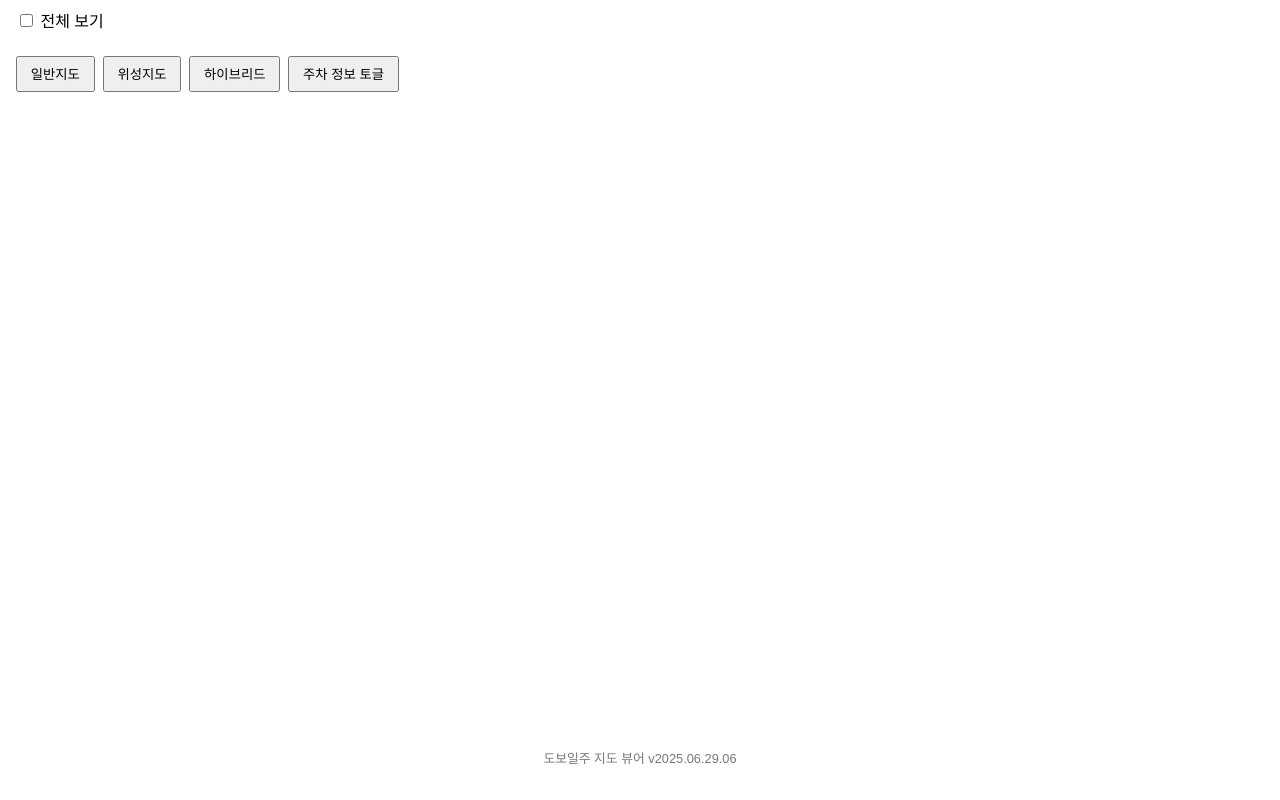
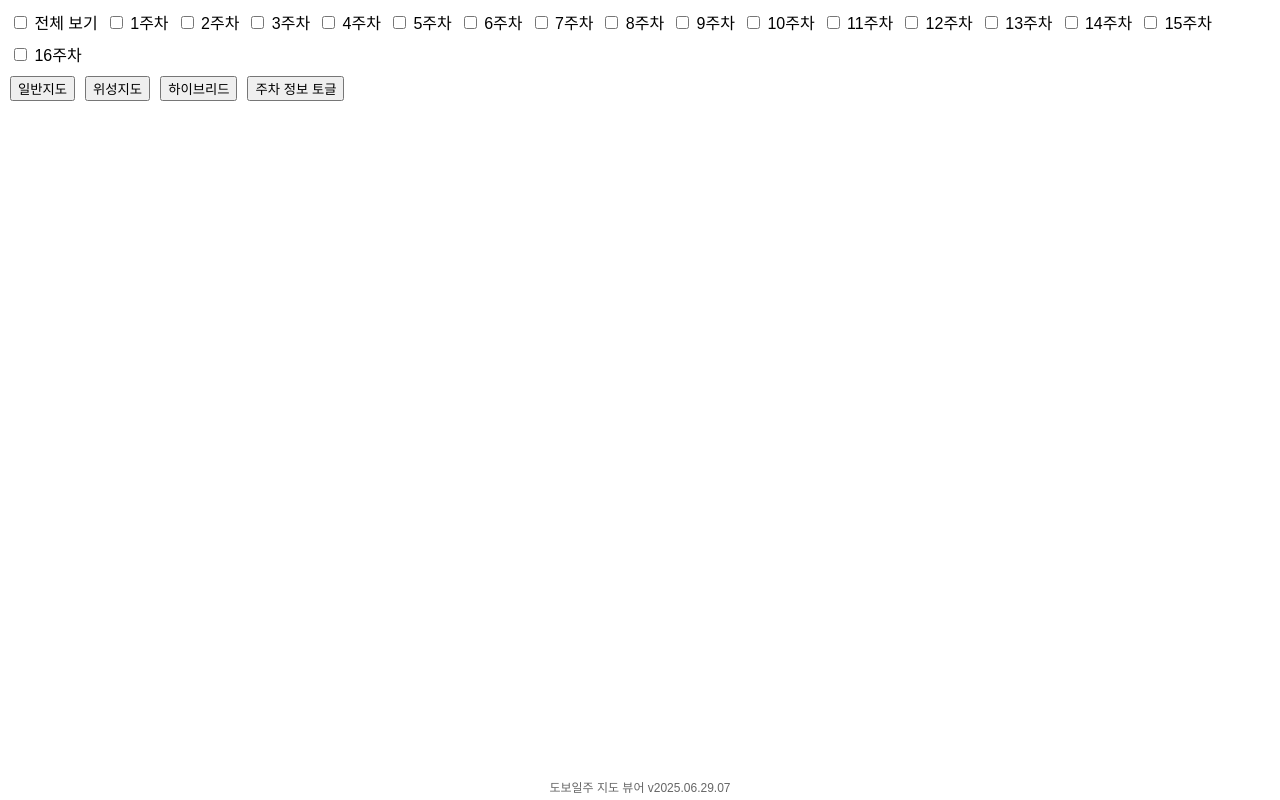
Before and after one commit to cloud9201/walking-map, a plain HTML site: page index.html in a window 1280 px wide. Drawn offline with nearby package versions, Linux system fonts and the light colour scheme.

Commit message:
Update index.html.7

```diff
--- a/index.html
+++ b/index.html
@@ -7,113 +7,91 @@
   <link rel="stylesheet" href="https://unpkg.com/leaflet@1.9.4/dist/leaflet.css" />
   <style>
     body {
+      margin: 0;
       font-family: sans-serif;
-      margin: 0;
-      padding: 0;
+      display: flex;
+      flex-direction: column;
+      height: 100vh;
     }
-
-    .control-row {
+    .controls {
+      padding: 10px;
+      display: flex;
+      flex-direction: column;
+      gap: 10px;
+    }
+    .checkbox-row {
       display: flex;
       flex-wrap: wrap;
-      align-items: center;
-      gap: 0.5rem;
-      padding: 0.5rem 1rem;
+      gap: 8px;
+      overflow-x: auto;
+      max-height: 3.5em;
     }
-
-    .checkbox-container {
-      max-height: 2.5rem;
-      overflow-x: auto;
-      overflow-y: hidden;
-      white-space: nowrap;
-      width: 100%;
-      padding: 0 1rem;
+    .map-buttons {
+      display: flex;
+      gap: 10px;
     }
-
-    .checkbox-wrapper {
-      display: flex;
-      flex-wrap: nowrap;
-      gap: 1rem;
-      align-items: center;
-    }
-
-    .map-container {
-      width: 100%;
-      height: 80vh;
-    }
-
-    .week-info-container {
+    #weekInfoContainer {
       display: flex;
       flex-wrap: wrap;
-      gap: 0.5rem;
-      max-height: 4.5rem; /* 2줄 기준 */
+      max-height: 5em;
       overflow-y: auto;
-      padding: 0 1rem;
+      gap: 10px;
     }
-
-    .week-info {
-      border: 1px solid #ccc;
-      padding: 0.25rem 0.5rem;
-      border-radius: 4px;
-      background: #f5f5f5;
-      font-size: 0.9rem;
+    #map {
+      flex: 1;
     }
-
-    .footer-version {
+    .version {
       text-align: center;
-      color: #777;
-      font-size: 0.8rem;
-      padding: 0.5rem;
-    }
-
-    button {
-      padding: 0.4rem 0.8rem;
-    }
-
-    @media (max-width: 600px) {
-      .checkbox-wrapper {
-        gap: 0.5rem;
-      }
-
-      .week-info {
-        font-size: 0.8rem;
-      }
+      font-size: 0.75rem;
+      color: #666;
+      margin-bottom: 5px;
     }
   </style>
 </head>
 <body>
-  <!-- 전체/주차별 보기 -->
-  <div class="control-row">
-    <label><input type="checkbox" id="selectAll" /> 전체 보기</label>
-    <div class="checkbox-container">
-      <div class="checkbox-wrapper" id="checkboxWrapper">
-        <!-- 주차별 체크박스가 JS로 삽입됨 -->
-      </div>
+  <div class="controls">
+    <!-- 전체 보기 / 주차별 체크박스 -->
+    <div class="checkbox-row">
+      <label><input type="checkbox" id="toggleAll" /> 전체 보기</label>
+      <label><input type="checkbox" class="week-checkbox" value="1주차" /> 1주차</label>
+      <label><input type="checkbox" class="week-checkbox" value="2주차" /> 2주차</label>
+      <label><input type="checkbox" class="week-checkbox" value="3주차" /> 3주차</label>
+      <label><input type="checkbox" class="week-checkbox" value="4주차" /> 4주차</label>
+      <label><input type="checkbox" class="week-checkbox" value="5주차" /> 5주차</label>
+      <label><input type="checkbox" class="week-checkbox" value="6주차" /> 6주차</label>
+      <label><input type="checkbox" class="week-checkbox" value="7주차" /> 7주차</label>
+      <label><input type="checkbox" class="week-checkbox" value="8주차" /> 8주차</label>
+      <label><input type="checkbox" class="week-checkbox" value="9주차" /> 9주차</label>
+      <label><input type="checkbox" class="week-checkbox" value="10주차" /> 10주차</label>
+      <label><input type="checkbox" class="week-checkbox" value="11주차" /> 11주차</label>
+      <label><input type="checkbox" class="week-checkbox" value="12주차" /> 12주차</label>
+      <label><input type="checkbox" class="week-checkbox" value="13주차" /> 13주차</label>
+      <label><input type="checkbox" class="week-checkbox" value="14주차" /> 14주차</label>
+      <label><input type="checkbox" class="week-checkbox" value="15주차" /> 15주차</label>
+      <label><input type="checkbox" class="week-checkbox" value="16주차" /> 16주차</label>
+    </div>
+    <!-- 지도 유형 및 정보 토글 -->
+    <div class="map-buttons">
+      <button onclick="setBaseMap('normal')">일반지도</button>
+      <button onclick="setBaseMap('satellite')">위성지도</button>
+      <button onclick="setBaseMap('hybrid')">하이브리드</button>
+      <button onclick="toggleWeekInfo()">주차 정보 토글</button>
+    </div>
+    <!-- 주차별 날짜 정보 -->
+    <div id="weekInfoContainer">
+      <!-- 주차별 날짜 정보는 JS로 채워짐 -->
     </div>
   </div>
+  <!-- 지도 -->
+  <div id="map"></div>
+  <!-- 버전 -->
+  <div class="version">도보일주 지도 뷰어 v2025.06.29.07</div>
 
-  <!-- 지도 유형 + 주차 정보 토글 -->
-  <div class="control-row">
-    <button onclick="setBaseLayer('osm')">일반지도</button>
-    <button onclick="setBaseLayer('satellite')">위성지도</button>
-    <button onclick="setBaseLayer('hybrid')">하이브리드</button>
-    <button onclick="toggleWeekInfo()">주차 정보 토글</button>
-  </div>
-
-  <!-- 주차 정보 -->
-  <div class="week-info-container" id="weekInfoContainer">
-    <!-- 주차 정보 텍스트가 JS로 삽입됨 -->
-  </div>
-
-  <!-- 지도 -->
-  <div id="map" class="map-container"></div>
-
-  <!-- 버전 -->
-  <div class="footer-version">
-    도보일주 지도 뷰어 v2025.06.29.06
-  </div>
-
-  <!-- Leaflet & Script -->
+  <!-- 스크립트들 (Leaflet 등) -->
   <script src="https://unpkg.com/leaflet@1.9.4/dist/leaflet.js"></script>
-  <script src="js/map-loader.js"></script>
+  <script>
+    // JS 코드 작성 위치 (트랙 로딩, 체크박스 핸들링, 지도 설정 등)
+    // 예시: setBaseMap, toggleWeekInfo 함수 정의
+  </script>
 </body>
 </html>
```
